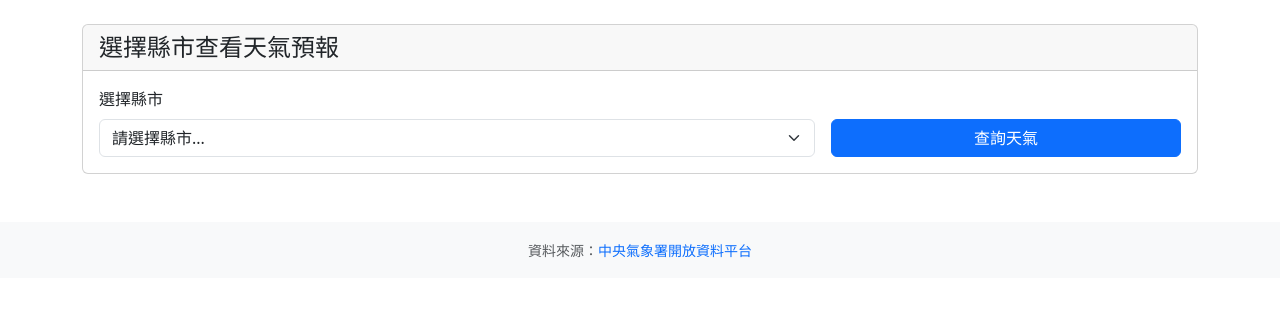
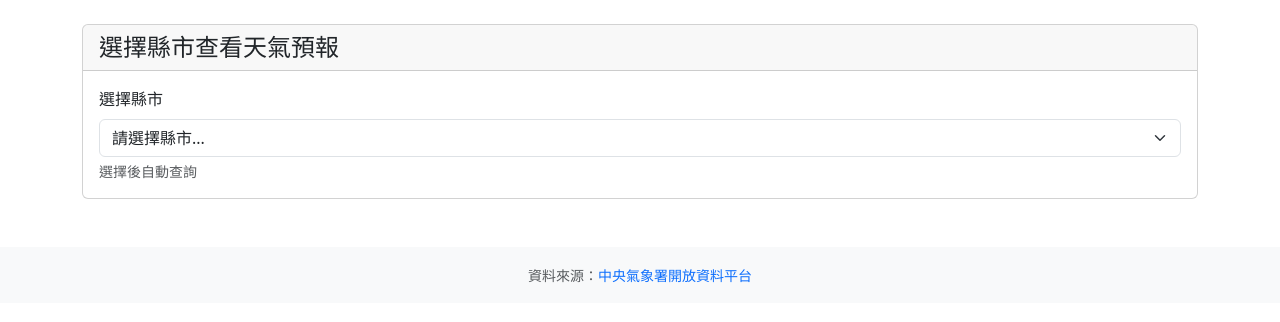
Before and after one commit to renfu-her/weather-forecast, a Flask app: page / in a window 1280 px wide. Shown: the part 56-378 px from the top of the page. Run offline with Flask 3, Linux system fonts and the light colour scheme.

Commit message:
Remove main.css and update base.html to link to styles.css; modify index.html for improved form layout and automatic weather query on selection.

```diff
--- a/templates/base.html
+++ b/templates/base.html
@@ -10,7 +10,7 @@
     <!-- Font Awesome 6 -->
     <link href="https://cdnjs.cloudflare.com/ajax/libs/font-awesome/6.5.2/css/all.min.css" rel="stylesheet">
     <!-- Custom CSS -->
-    <link href="{{ url_for('static', filename='main.css') }}" rel="stylesheet">
+    <link href="{{ url_for('static', filename='styles.css') }}" rel="stylesheet">
 </head>
 <body>
     <nav class="navbar navbar-expand-lg navbar-dark bg-primary">
--- a/templates/index.html
+++ b/templates/index.html
@@ -19,9 +19,11 @@
 
                 <form method="GET" action="{{ url_for('index') }}">
                     <div class="row g-3 align-items-end">
-                        <div class="col-md-8">
+                        <div class="col-12">
                             <label for="location" class="form-label">選擇縣市</label>
-                            <select class="form-select" id="location" name="location" required>
+                            <select class="form-select w-100" id="location" name="location" required
+                                    {% if not api_key_configured %}disabled{% endif %}
+                                    onchange="if(this.value) this.form.submit();">
                                 <option value="">請選擇縣市...</option>
                                 {% for county in counties %}
                                     <option value="{{ county }}"
@@ -30,12 +32,7 @@
                                     </option>
                                 {% endfor %}
                             </select>
-                        </div>
-                        <div class="col-md-4">
-                            <button type="submit" class="btn btn-primary w-100"
-                                    {% if not api_key_configured %}disabled{% endif %}>
-                                <i class="bi bi-search"></i> 查詢天氣
-                            </button>
+                            <div class="form-text">選擇後自動查詢</div>
                         </div>
                     </div>
                 </form>
```
Also changed, not shown: static/styles.css (renamed from static/main.css).
